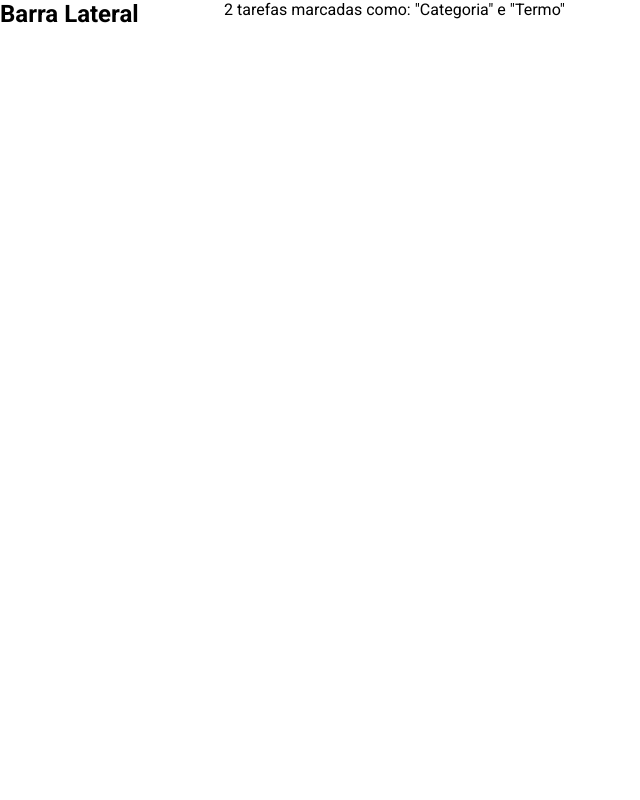
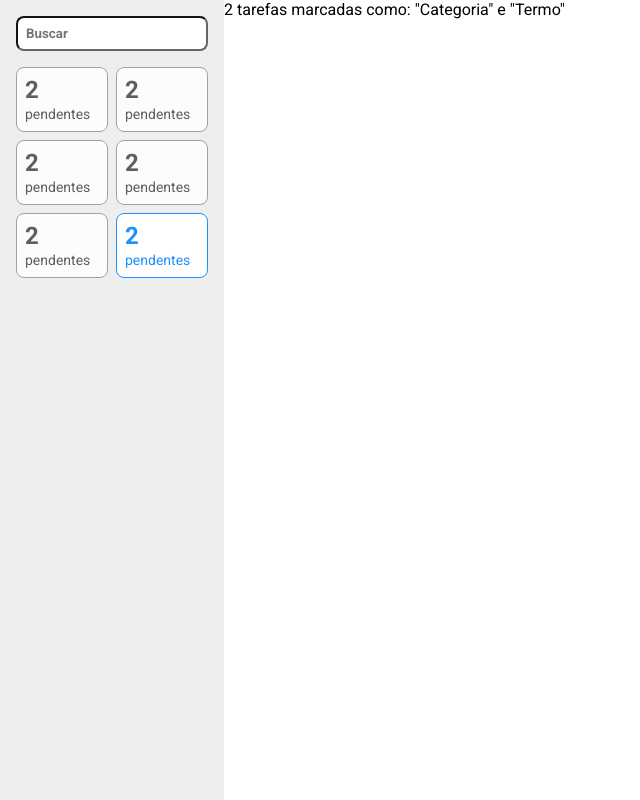
Before and after one commit to BrunoOliveira16/lista-de-tarefas-react, a React (Create React App) app: page / in a window 1280 px wide. Shown: the whole page, without its empty margins (0-640 px from the left). Built offline with nearby package versions, Linux system fonts and the light colour scheme.

Commit message:
:sparkles: feat: criado SideBar e estilizado

```diff
--- /dev/null
+++ b/src/components/FilterCard/index.tsx
@@ -0,0 +1,14 @@
+import { S } from './styles'
+
+export type Props = {
+  active?: boolean
+}
+
+const FilterCard = (props: Props) => (
+  <S.Card active={props.active}>
+    <S.Counter>2</S.Counter>
+    <S.Label>pendentes</S.Label>
+  </S.Card>
+)
+
+export default FilterCard
--- /dev/null
+++ b/src/components/FilterCard/styles.ts
@@ -0,0 +1,20 @@
+import styled from 'styled-components'
+import { Props } from '.'
+
+export const S = {
+  Card: styled.div<Props>`
+    padding: 8px;
+    border: 1px solid ${(props) => (props.active ? '#1E90FF' : '#a1a1a1')};
+    background-color: ${(props) => (props.active ? '#FFF' : '#fcfcfc')};
+    color: ${(props) => (props.active ? '#1E90FF' : '#5e5e5e')};
+    border-radius: 8px;
+  `,
+  Counter: styled.span`
+    font-size: 24px;
+    font-weight: bold;
+    display: block;
+  `,
+  Label: styled.span`
+    font-size: 14px;
+  `
+}
--- a/src/containers/SideBar/index.tsx
+++ b/src/containers/SideBar/index.tsx
@@ -1,8 +1,21 @@
+import FilterCard from '../../components/FilterCard'
+import { S } from './styles'
+
 const SideBar = () => {
   return (
-    <aside>
-      <h2>Barra Lateral</h2>
-    </aside>
+    <S.Aside>
+      <div>
+        <S.Field type="text" placeholder="Buscar" />
+        <S.Filters>
+          <FilterCard />
+          <FilterCard />
+          <FilterCard />
+          <FilterCard />
+          <FilterCard />
+          <FilterCard active />
+        </S.Filters>
+      </div>
+    </S.Aside>
   )
 }
 
--- /dev/null
+++ b/src/containers/SideBar/styles.ts
@@ -0,0 +1,24 @@
+import styled from 'styled-components'
+
+export const S = {
+  Aside: styled.aside`
+    padding: 16px;
+    background-color: #eee;
+    height: 100vh;
+  `,
+  Filters: styled.div`
+    display: grid;
+    grid-template-columns: 1fr 1fr;
+    grid-gap: 8px;
+    margin-top: 16px;
+  `,
+  Field: styled.input`
+    width: 100%;
+    padding: 8px;
+    background-color: #fff;
+    border-radius: 8px;
+    font-weight: bold;
+    color: #666666;
+    border-color: #666666;
+  `
+}
```
